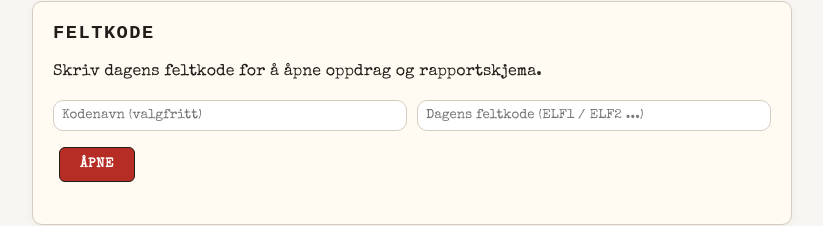
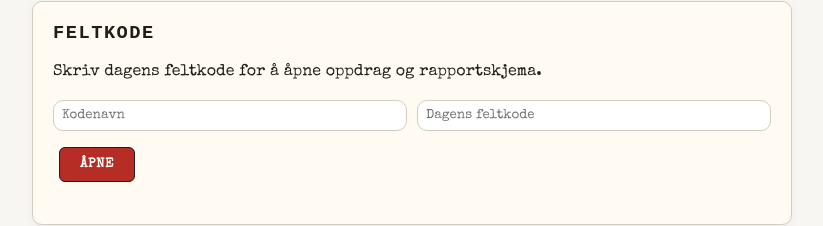
Before and after one commit to ida-ask/operasjon-stjernenatt, a website: page public/index.html in a window 1280 px wide. Shown: the part 166-392 px from the top of the page, without its empty margins (228-1051 px from the left). Drawn offline with nearby package versions, Linux system fonts and the light colour scheme.

Commit message:
Update index.html

```diff
--- a/public/index.html
+++ b/public/index.html
@@ -75,8 +75,8 @@
     <h3>FELTKODE</h3>
     <p>Skriv dagens feltkode for å åpne oppdrag og rapportskjema.</p>
     <div style="display:flex;gap:10px;flex-wrap:wrap;">
-      <input id="agentNameInput" placeholder="Kodenavn (valgfritt)" style="flex:1;padding:8px;font-family:inherit;">
-      <input id="dayCodeInput" placeholder="Dagens feltkode (ELF1 / ELF2 ...)" style="flex:1;padding:8px;font-family:inherit;">
+      <input id="agentNameInput" placeholder="Kodenavn" style="flex:1;padding:8px;font-family:inherit;">
+      <input id="dayCodeInput" placeholder="Dagens feltkode" style="flex:1;padding:8px;font-family:inherit;">
     </div>
     <div style="margin-top:10px;">
       <button id="doLoginBtn">ÅPNE</button>
```
